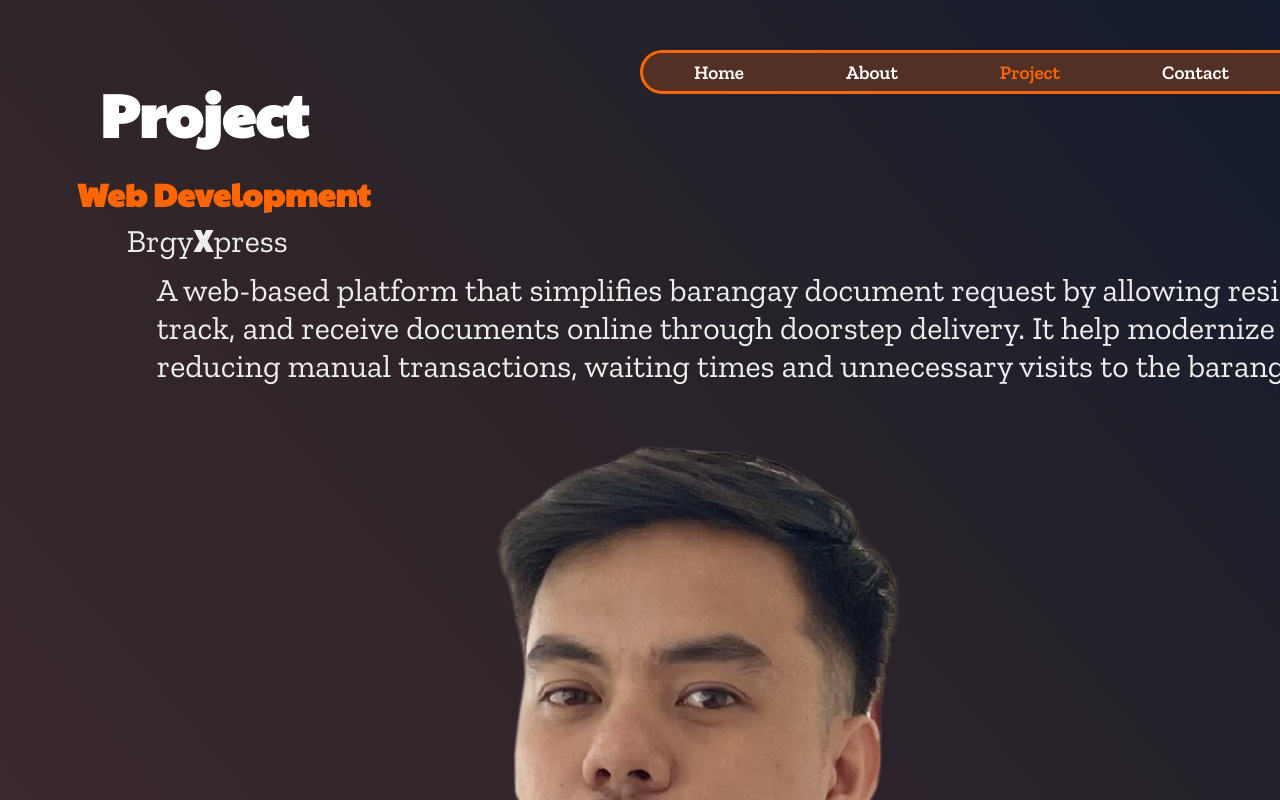
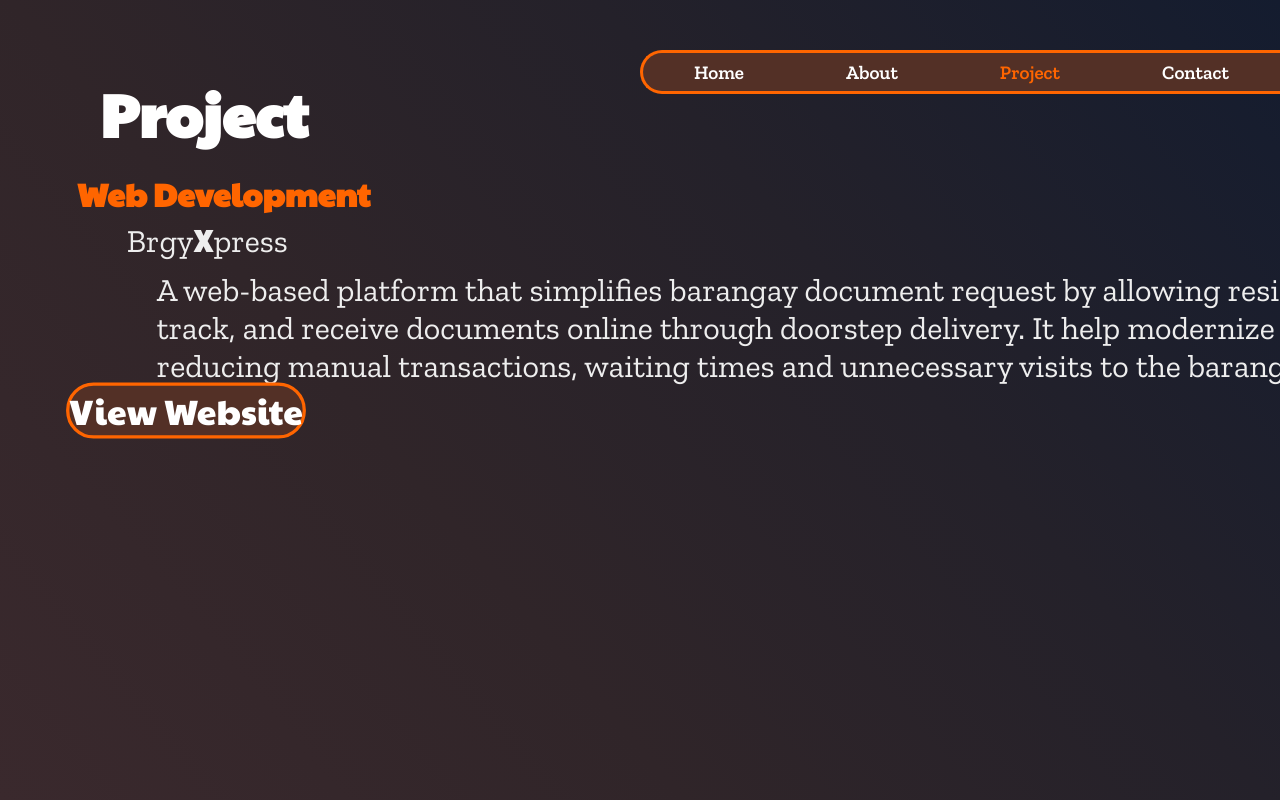
Before and after one commit to ataaan/My_Portfolio_Arteta, a React (Vite) app: page /project in a window 1280 px wide. Shown: the top 800 px of the page. Built offline with nearby package versions, Linux system fonts and the light colour scheme.

Commit message:
added content

```diff
--- a/src/components/Project.jsx
+++ b/src/components/Project.jsx
@@ -20,10 +20,6 @@ function Project() {
         waiting times and unnecessary visits to the barangay office.
       </p>
 
-      <div class = "proj-container">
-        <img src="/assets/arteta-about.png" className="website-img1" alt="Jonathan-about"/>
-      </div>
-
       <Link className="view-website-button">
         View Website
       </Link>
```
